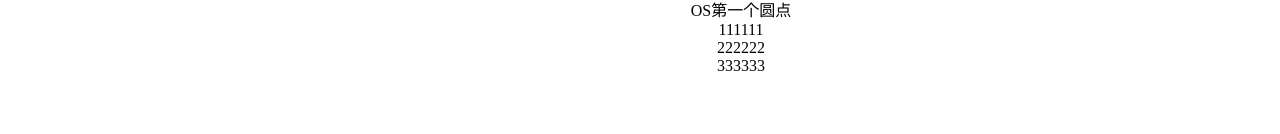
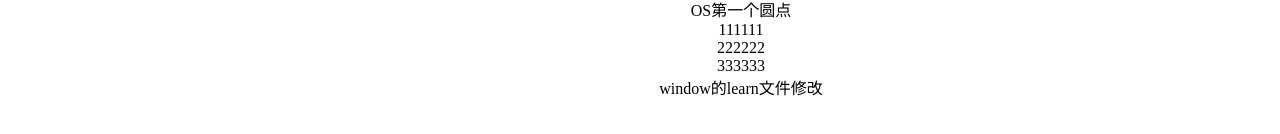
Before and after one commit to xudunyao/vue-router, a Vue app: page /learn in a window 1280 px wide. Shown: the part 620-754 px from the top of the page. Built offline with nearby package versions, Linux system fonts and the light colour scheme.

Commit message:
window的learn文件修改

```diff
--- a/src/components/Learn.vue
+++ b/src/components/Learn.vue
@@ -5,5 +5,6 @@
         <div>111111</div>
         <div>222222</div>
         <div>333333</div>
+          <div>window的learn文件修改</div>
     </div>
 </template>
```
